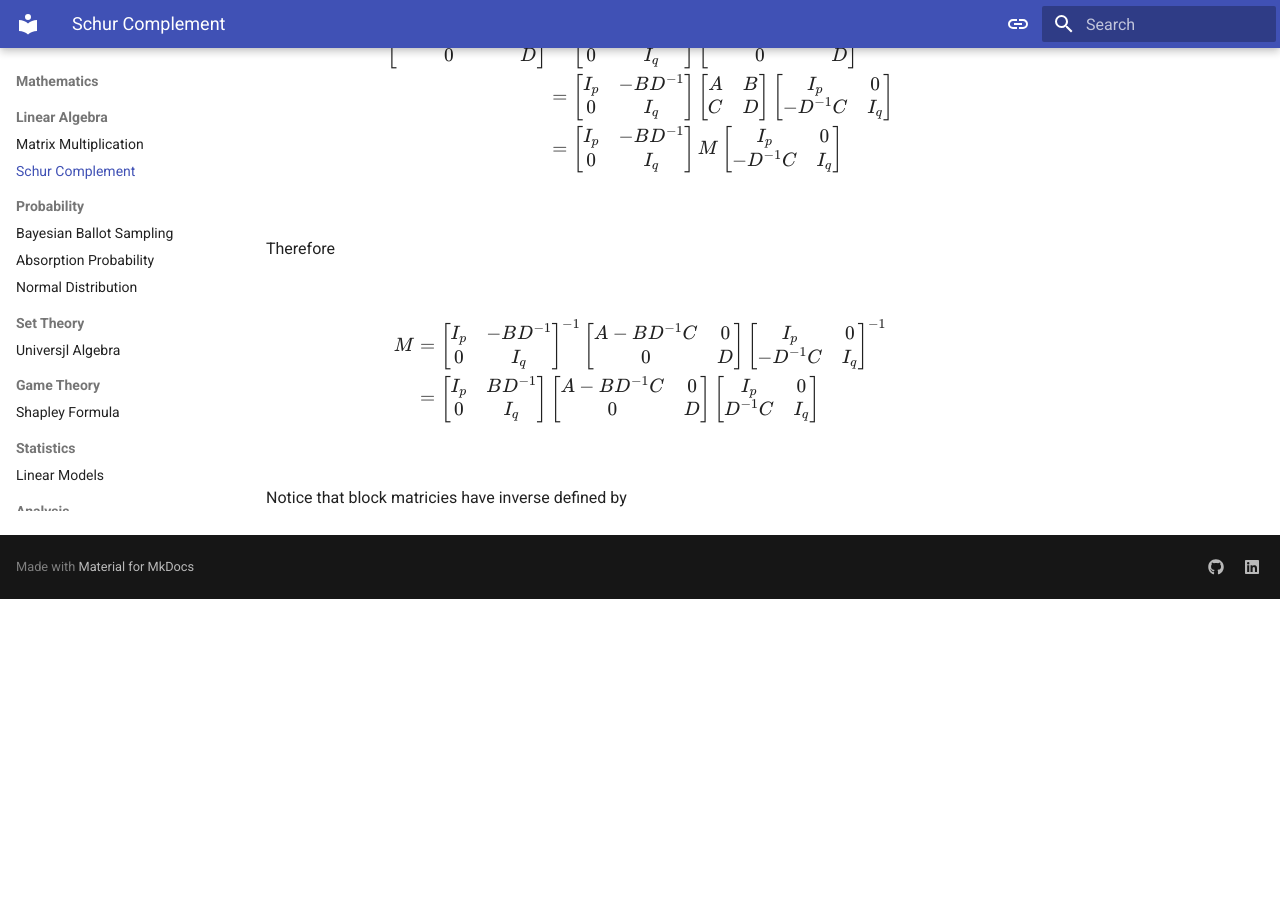
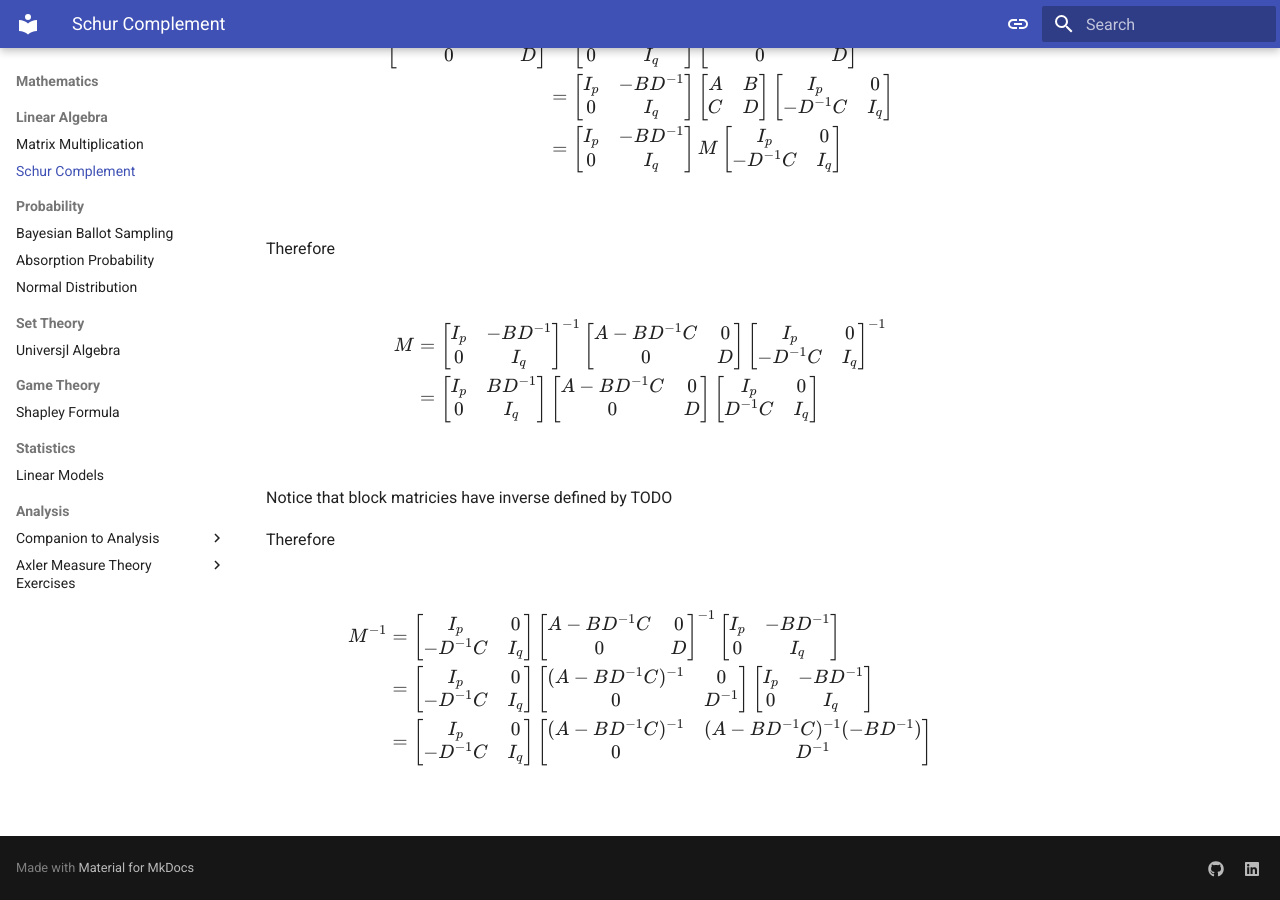
Before and after one commit to JakeRobertBaker/jakerobertbaker.github.io, an MkDocs documentation site: the page built from docs/mathematics/linear_algebra/schur_complement.md, in a window 1280 px wide and 900 px high, scrolled down 2307 px. Built offline with MkDocs 1.6.1 and Material for MkDocs 9.7.7, drawn with Linux system fonts in a browser that asks for light colours; some web fonts are replaced; before the commit the page ends 2906 px from its top, so only the background shows below that.

Commit message:
schur wip

```diff
--- a/docs/mathematics/linear_algebra/schur_complement.md
+++ b/docs/mathematics/linear_algebra/schur_complement.md
@@ -288,3 +288,48 @@ D^{-1}C & I_q
 $$
 
 Notice that block matricies have inverse defined by
+TODO
+
+Therefore
+
+$$
+\begin{align*}
+M^{-1} &=
+\begin{bmatrix}
+I_p & 0 \\
+-D^{-1}C & I_q
+\end{bmatrix}
+\begin{bmatrix}
+A-BD^{-1}C & 0 \\
+0 & D
+\end{bmatrix}^{-1}
+\begin{bmatrix}
+I_p & -BD^{-1}
+\\
+0 & I_q
+\end{bmatrix}
+\\ &=
+\begin{bmatrix}
+I_p & 0 \\
+-D^{-1}C & I_q
+\end{bmatrix}
+\begin{bmatrix}
+(A-BD^{-1}C)^{-1} & 0 \\
+0 & D^{-1}
+\end{bmatrix}
+\begin{bmatrix}
+I_p & -BD^{-1}
+\\
+0 & I_q
+\end{bmatrix}
+\\ &=
+\begin{bmatrix}
+I_p & 0 \\
+-D^{-1}C & I_q
+\end{bmatrix}
+\begin{bmatrix}
+(A-BD^{-1}C)^{-1} & (A-BD^{-1}C)^{-1} (-BD^{-1}) \\
+0 & D^{-1}
+\end{bmatrix}
+\end{align*}
+$$
```
